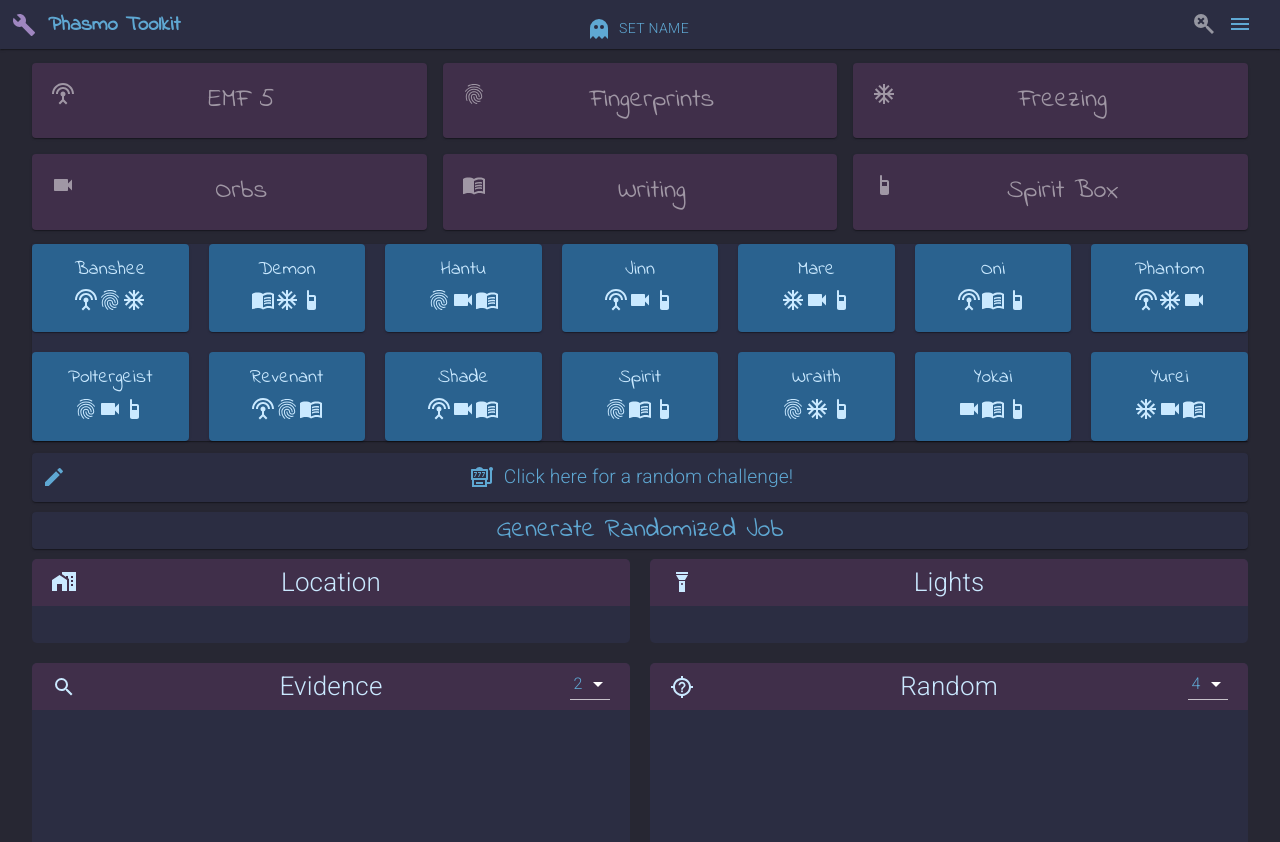
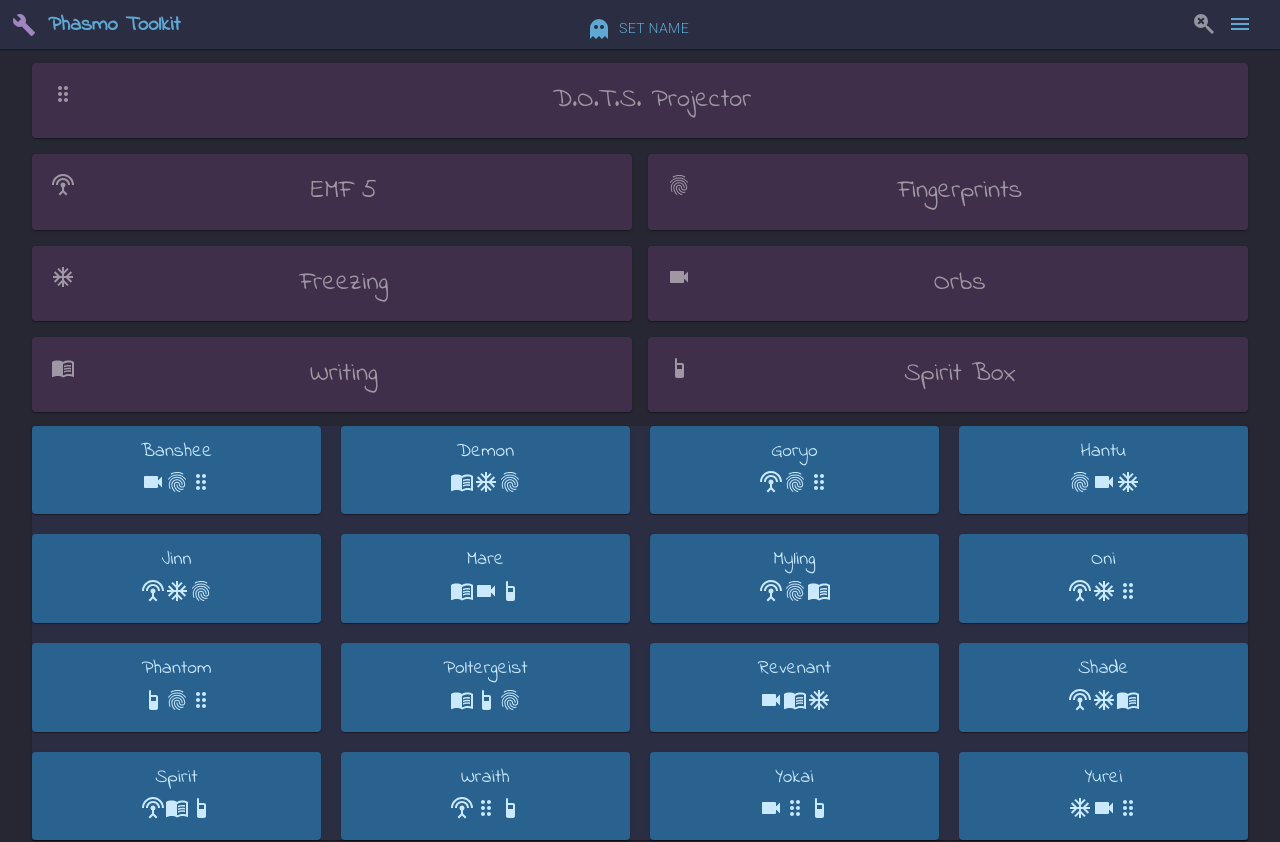
Before and after one commit to gatordunn1/phasmotoolkit, a React (Create React App) app: page / in a window 1280 px wide. Shown: the top 842 px of the page. Built offline with nearby package versions, Linux system fonts and the light colour scheme.

Commit message:
Add new ghosts and evidence

```diff
--- a/package.json
+++ b/package.json
@@ -1,6 +1,6 @@
 {
   "name": "phasmokit",
-  "version": "0.8.4",
+  "version": "0.9.0",
   "private": true,
   "dependencies": {
     "@material-ui/core": "^4.11.4",
--- a/src/features/evidence/Evidence.js
+++ b/src/features/evidence/Evidence.js
@@ -10,7 +10,7 @@
 const useStyles = makeStyles((theme) => ({
   root: {
     width: "95vw",
-    margin: '10px 0 10px 0 ',
+    margin: "10px 0 10px 0 ",
   },
   icon: {
     float: "left",
@@ -84,9 +84,14 @@
 
   return (
     <div className={classes.root}>
-      <Grid container spacing={2}>
+      <Grid alignItems="stretch" container spacing={2}>
         {evidence.map((e) => (
-          <Grid key={e.id} item xs={6} sm={4} onClick={() => isPossible(e) && dispatch(cycle(e))}>
+          <Grid
+            key={e.id}
+            item
+            sm={e.id === "dotsprojector" ? 12 : 6}
+            onClick={() => isPossible(e) && dispatch(cycle(e))}
+          >
             <Paper
               className={classNames(classes.paper, {
                 [classes.included]: !!isIncluded(e),
--- a/src/features/evidence/constants.js
+++ b/src/features/evidence/constants.js
@@ -1,4 +1,9 @@
 const evidence = [
+  {
+    id: "dotsprojector",
+    long: "D.O.T.S. Projector",
+    short: "D.O.T.S. Projector",
+  },
   {
     id: "emflevel5",
     long: "EMF Level 5",
--- a/src/features/evidence/evidenceSlice.js
+++ b/src/features/evidence/evidenceSlice.js
@@ -5,12 +5,14 @@
 import Icon from '@mdi/react'
 import MenuBookIcon from "@material-ui/icons/MenuBook";
 import SettingsInputAntennaIcon from "@material-ui/icons/SettingsInputAntenna";
+import DragIndicatorIcon from '@material-ui/icons/DragIndicator';
 import VideocamIcon from "@material-ui/icons/Videocam";
 
 import { initialState } from "./constants";
 
 export const iconMap = (id) => {
   const map = {
+    dotsprojector: () => <DragIndicatorIcon />,
     emflevel5: () => <SettingsInputAntennaIcon />,
     fingerprints: () => <FingerprintIcon />,
     freezingtemperatures: () => <AcUnitIcon />,
--- a/src/features/ghosts/Ghosts.js
+++ b/src/features/ghosts/Ghosts.js
@@ -58,9 +58,9 @@
     justifyItems: "stretch",
     gap: "10px",
     width: "95vw",
-    gridTemplateColumns: "repeat(2, 1fr)",
+    gridTemplateColumns: "repeat(4, 1fr)",
     [theme.breakpoints.up("md")]: {
-      gridTemplateColumns: "repeat(7, 1fr)",
+      gridTemplateColumns: "repeat(4, 1fr)",
       gap: "20px",
     },
   },
--- a/src/features/ghosts/constants.js
+++ b/src/features/ghosts/constants.js
@@ -16,6 +16,174 @@
 ];
 
 export const ghosts = [
+  {
+    name: "Banshee",
+    description:
+      "A Banshee is a natural hunter and will attack anything. It has been known to stalk its prey one at a time until making its kill.",
+    evidence: ["ghostorbs", "fingerprints", "dotsprojector"],
+    secondaryEvidence: ["May hunt above 65% Average Sanity"],
+    strengths: "A Banshee will only target one person at a time.",
+    weaknesses: "Banshees fear the Crucifix and will be less aggressive when near one.",
+  },
+  {
+    name: "Demon",
+    evidence: ["ghostwriting", "freezingtemperatures", "fingerprints"],
+    description:
+      "A Demon is one of the worst Ghosts you can encounter. It has been known to attack without a reason.",
+    secondaryEvidence: [
+      "May hunt up to 65% Average Sanity.",
+      "Successful Ouija board questions do not lower sanity.",
+    ],
+    strengths: "Demons will attack more often than any other Ghost.",
+    weaknesses:
+      "Asking a Demon successful questions on the Ouija Board won't lower the user's sanity.",
+  },
+  {
+    name: "Goryo",
+    evidence: ["emflevel5", "fingerprints", "dotsprojector"],
+    description:
+      "Using a video camera is the only way to view a Goryo, when it passes through a DOTS projector.",
+    secondaryEvidence: ["Only shows up on DOTS through nightvision camera"],
+    strengths: "A Goryo will usually only show itself on camera if there are no people nearby.",
+    weaknesses: "They are rarely seen far from their place of death.",
+  },
+  {
+    name: "Hantu",
+    evidence: ["fingerprints", "ghostorbs", "freezingtemperatures"],
+    description:
+      "A Hantu is a rare ghost that can be found in hot climates. They are known to attack often during cold weather.",
+    secondaryEvidence: [],
+    strengths: "Moves faster in colder areas.",
+    weaknesses: "Moves slower in warmer areas.",
+  },
+  {
+    name: "Jinn",
+    evidence: ["emflevel5", "freezingtemperatures", "fingerprints"],
+    description:
+      "A Jinn is a territorial ghost that will attack when threatened. It has also been known to be able to travel at significant speed.",
+    secondaryEvidence: ["Moves faster with breaker on.", "Moves normal speed with breaker off."],
+    strengths: " A Jinn will travel at a faster speed if its victim is far away.",
+    weaknesses:
+      "Turning off the locations power source will prevent the Jinn from using its ability.",
+  },
+  {
+    name: "Mare",
+    evidence: ["ghostwriting", "ghostorbs", "spiritbox"],
+    description: "A Mare is the source of all nightmares, making it most powerful in the dark.",
+    secondaryEvidence: [
+      "May hunt up to 60% Average Sanity in the dark.",
+      "Can not hunt until 40% Average Sanity in the light.",
+      "Will not turn on lights or breaker."
+    ],
+    strengths: "A Mare will have an increased chance to attack in the dark.",
+    weaknesses: "Turning the lights on around the Mare will lower its chance to attack.",
+  },
+  {
+    name: "Myling",
+    evidence: ["emflevel5", "fingerprints", "ghostwriting"],
+    description: "A Myling is a very vocal and active ghost. They are rumoured to be quiet when hunting their prey.",
+    secondaryEvidence: ["Makes paranormal sounds, heard through paramic, more often than other ghosts."],
+    strengths: "A Myling is known to be quieter when hunting.",
+    weaknesses: "Mylings more frequently make paranormal sounds.",
+  },
+  {
+    name: "Oni",
+    evidence: ["emflevel5", "freezingtemperatures", "dotsprojector"],
+    description:
+      "Oni's are a cousin to the Demon and possess extreme strength. There have been rumours that they become more active around their prey.",
+    secondaryEvidence: ["May throw objects at high speed and great distances."],
+    strengths:
+      "Oni's are more active when people are nearby and have been seen moving objects at great speed.",
+    weaknesses: "Being more active make the Oni easier to find and identify",
+  },
+  {
+    name: "Phantom",
+    evidence: ["spiritbox", "fingerprints", "dotsprojector"],
+    description:
+      "A Phantom is a ghost that can possess the living, most commonly summoned by a Ouija Board. It also induces fear into those around it.",
+    secondaryEvidence: [
+      "Will disappear when photo is taken outside of a hunt but continue manifesting.",
+      "Blinks approximately twice as slow as other ghosts during hunts.",
+    ],
+    strengths: "Looking at a Phantom will considerably drop your sanity.",
+    weaknesses: "Taking a photo of the Phantom will make it temporarily disappear.",
+  },
+  {
+    name: "Poltergeist",
+    evidence: ["ghostwriting", "spiritbox", "fingerprints"],
+    description:
+      "One of the most famous Ghosts, a Poltergeist, also known as a noisy ghost can manipulate objects around it to spread fear into its victims.",
+    secondaryEvidence: ["May throw multiple objects at once."],
+    strengths: "A Poltergeist can throw huge amounts of objects at once.",
+    weaknesses: "A Poltergeist is almost ineffective in an empty room.",
+  },
+  {
+    name: "Revenant",
+    evidence: ["ghostorbs", "ghostwriting", "freezingtemperatures"],
+    description:
+      "A Revenant is a slow but violent ghost that will attack indiscriminately. It has been rumoured to travel at a significantly high speed when hunting.",
+    secondaryEvidence: [
+      "Moves very quickly while it has line of sight on player during hunt.",
+      "Moves very slowly during hunt when not targetting a player.",
+    ],
+
+    strengths: "A Revenant will travel at a significantly faster speed when hunting a victim.",
+    weaknesses: "Hiding from the Revenant will cause it to move very slowly.",
+  },
+  {
+    name: "Shade",
+    evidence: ["emflevel5", "freezingtemperatures", "ghostwriting"],
+    description:
+      "A Shade is known to be a Shy Ghost. There is evidence that a Shade will stop all paranormal activity if there are multiple people nearby.",
+    secondaryEvidence: [],
+    strengths: "Being shy means the Ghost will be harder to find.",
+    weaknesses: "The Ghost will not enter hunting mode if there is multiple people nearby.",
+  },
+  {
+    name: "Spirit",
+    evidence: ["emflevel5", "ghostwriting", "spiritbox"],
+    description:
+      "A Spirit is the most common Ghost you will come across however it is still very powerful and dangerous. They are usually discovered at one of their hunting grounds after an unexplained death.",
+    secondaryEvidence: [
+      "Smudging prevents a hunt for 180 seconds (3 minutes) instead of 90 seconds like normal ghosts.",
+    ],
+    strengths: "Nothing.",
+    weaknesses:
+      "Using Smudge Sticks on a spirit will stop it attacking for a long period of time.",
+  },
+  {
+    name: "Wraith",
+    evidence: ["emflevel5", "dotsprojector", "spiritbox"],
+    description:
+      "A wraith is one of the most dangerous ghosts you will find. It is also the only known Ghost that has the ability of flight and has sometimes been known to travel through walls.",
+    secondaryEvidence: [
+      "After stepping in salt, may make footstep sounds but will never leave glowing footprints.",
+    ],
+    strengths: "Wraiths almost never touch the ground meaning it can't be tracked by footsteps.",
+    weaknesses: "Wraiths have a toxic reaction to Salt.",
+  },
+  {
+    name: "Yokai",
+    evidence: ["ghostorbs", "dotsprojector", "spiritbox"],
+    description:
+      "A Yokai is a common type of ghost that is attracted to human voices. They can usually be found haunting family homes.",
+    secondaryEvidence: [],
+    strengths: "Talking near a Yokai will anger it and increase it's chance of attacking.",
+    weaknesses: "When hunting a Yokai can only hear voices close to it.",
+  },
+  {
+    name: "Yurei",
+    evidence: ["freezingtemperatures", "ghostorbs", "dotsprojector"],
+    description:
+      "A Yurei is a Ghost that has returned to the physical world, usually for the purpose of revenge or hatred.",
+    secondaryEvidence: [],
+    strengths: "Yurei's have been known to have a stronger effect on people sanity.",
+    weaknesses:
+      "Smudging the Yurei's room will cause it to not wander around the location for a long time.",
+  },
+]
+
+export const oldghosts = [
   {
     name: "Banshee",
     description:
```
Also changed, not shown: public/manifest.json, 13 other files (tests, documents, lock files or other folders).
